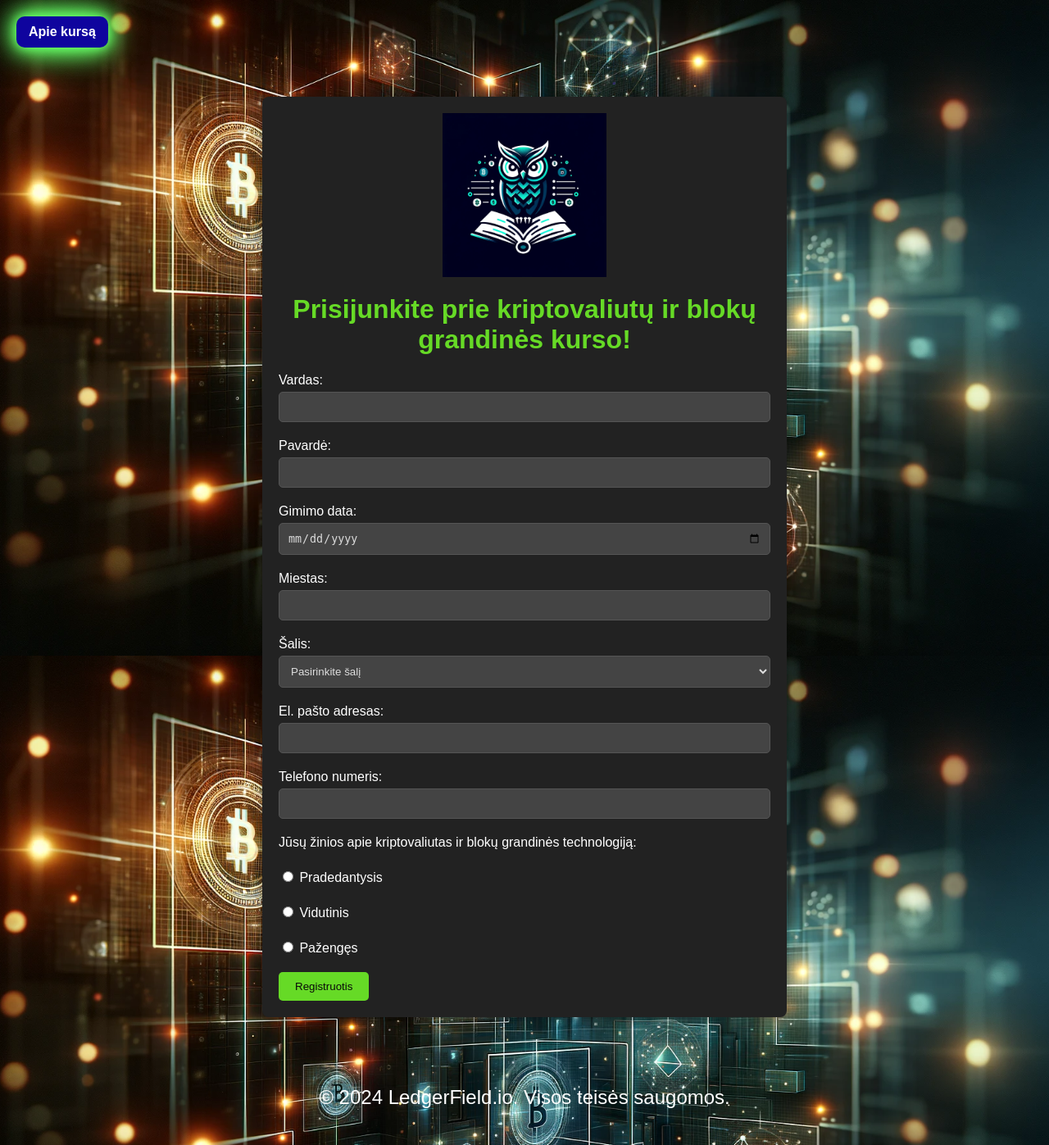
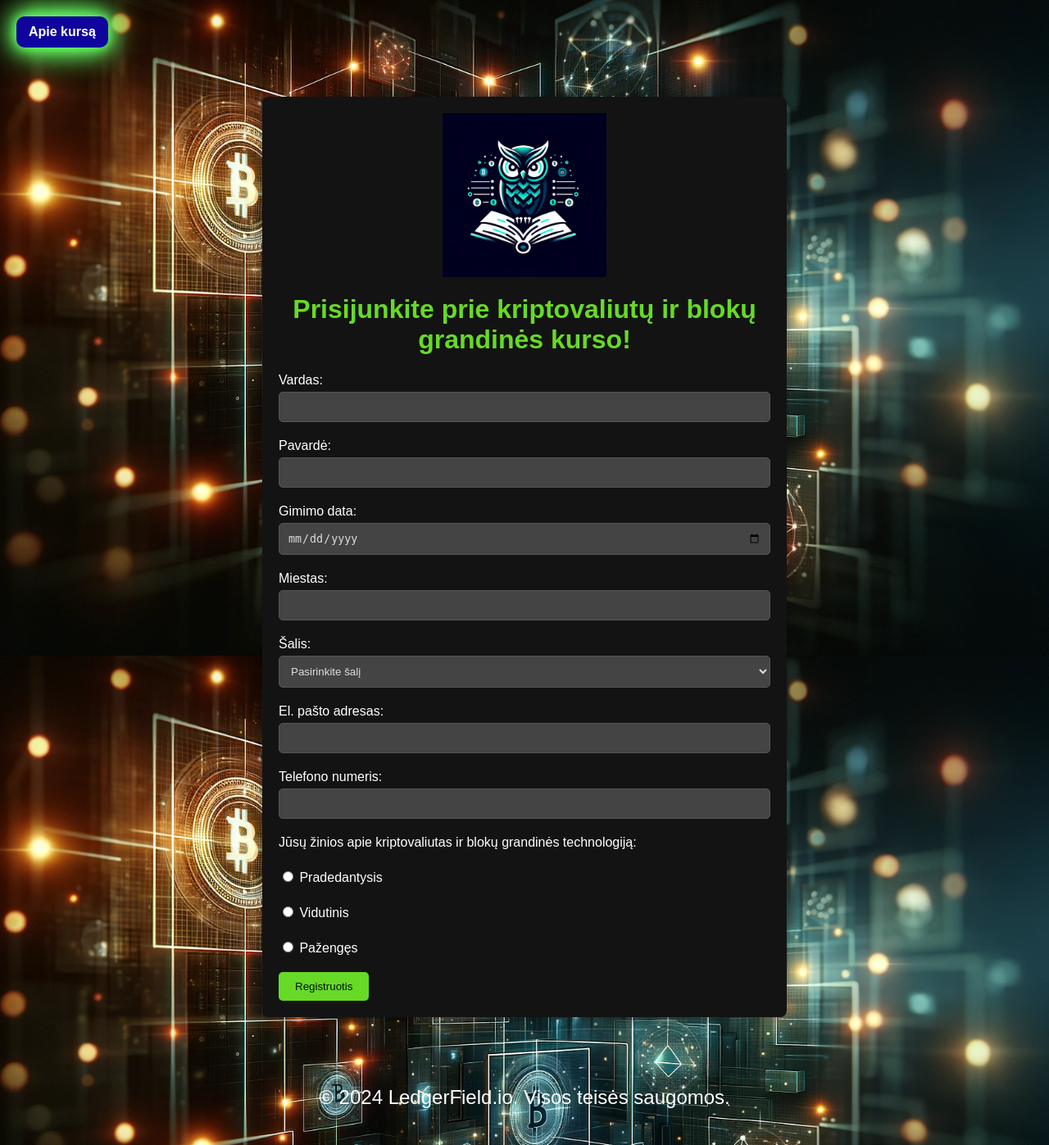
Before and after one commit to MisterVaidas/form-LT, a Flask app: page / in a window 1280 px wide. Shown: the whole page at 82% size. Run offline with Flask 3, Linux system fonts and the light colour scheme; some libraries are stand-ins or nearby versions.

Commit message:
adjusting styles

```diff
--- a/static/style.css
+++ b/static/style.css
@@ -14,7 +14,7 @@ body {
   max-width: 600px;
   margin: 40px auto;
   padding: 20px;
-  background-color: #222;
+  background-color: #131313;
   border-radius: 8px;
   box-shadow: 0 2px 10px rgba(0, 0, 0, 0.3);
 }
```
